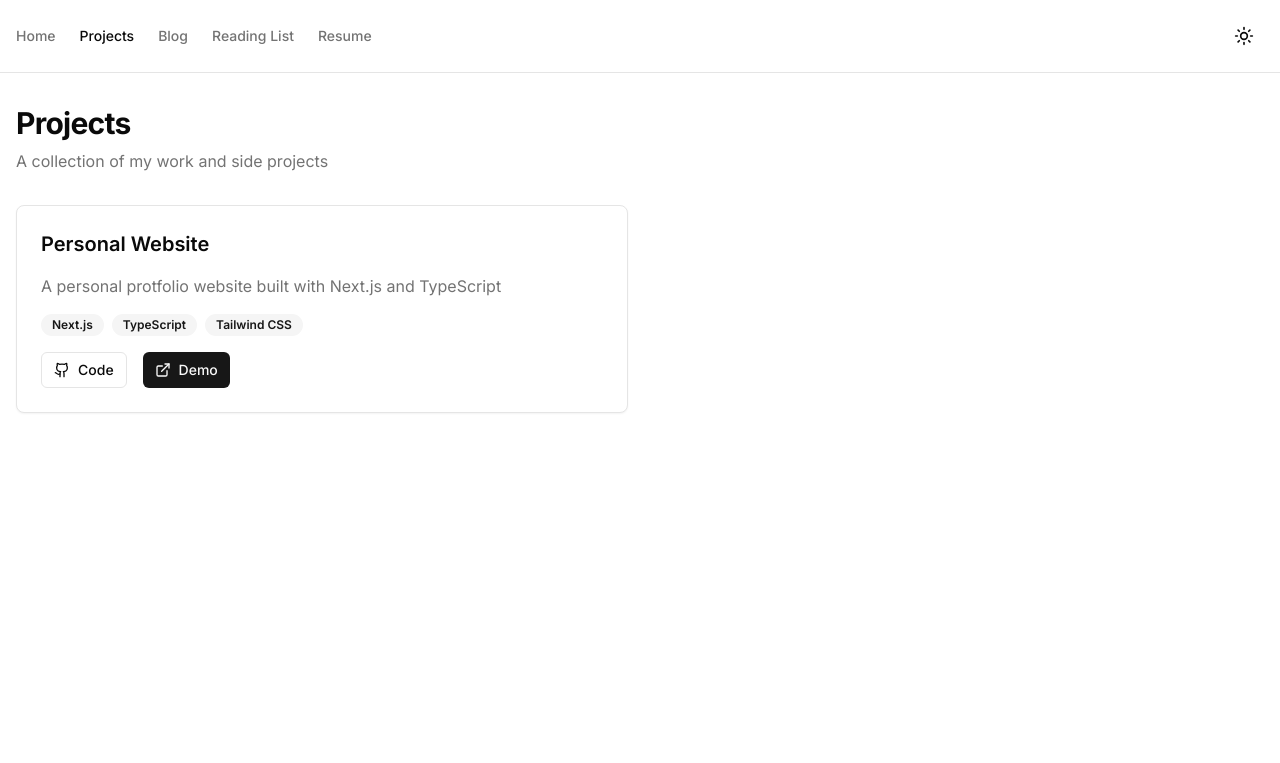
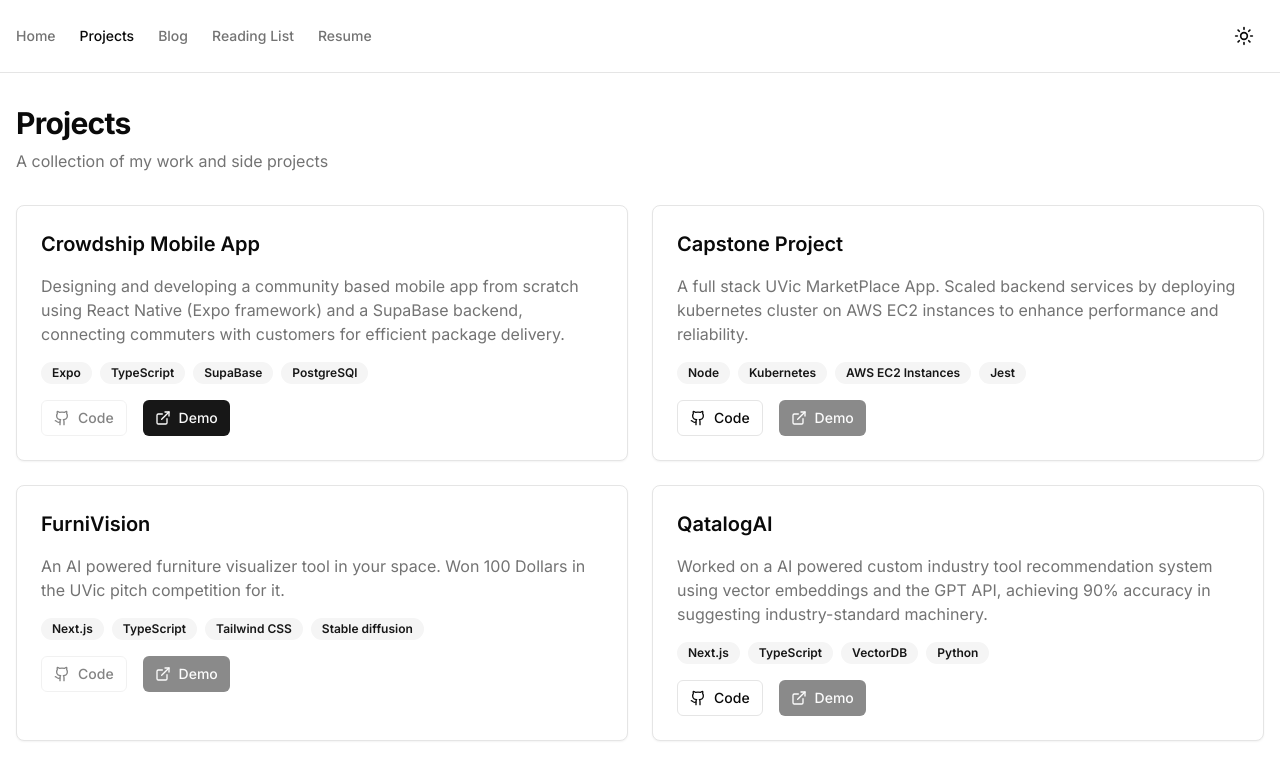
Before and after one commit to palodaman/website, a Next.js app: page /projects in a window 1280 px wide. Shown: the top 763 px of the page. Built offline with nearby package versions, Linux system fonts and the light colour scheme.

Commit message:
updated projects

```diff
--- a/app/projects/page.tsx
+++ b/app/projects/page.tsx
@@ -1,3 +1,4 @@
+'use client'
 import { Card } from '@/components/ui/card';
 import { Badge } from '@/components/ui/badge';
 import { Button } from '@/components/ui/button';
@@ -5,17 +6,49 @@ import { ExternalLinkIcon, GithubIcon } from 'lucide-react';
 
 const projects = [
   {
-    title: 'Personal Website',
-    description: 'A personal protfolio website built with Next.js and TypeScript',
-    // image: 'https://images.unsplash.com/photo-1460925895917-afdab827c52f?q=80&w=2015',
-    tags: ['Next.js', 'TypeScript', 'Tailwind CSS'],
+    title: 'Crowdship Mobile App',
+    description: 'Designing and developing a community based mobile app from scratch using React Native (Expo framework) and a SupaBase backend, connecting commuters with customers for efficient package delivery.',
+    tags: ['Expo', 'TypeScript', 'SupaBase', 'PostgreSQl'],
+    github: '#',
+    demo: 'https://webhome.csc.uvic.ca/~amanpalod/',
+  },
+  {
+    title: 'Capstone Project',
+    description: 'A full stack UVic MarketPlace App. Scaled backend services by deploying kubernetes cluster on AWS EC2 instances to enhance performance and reliability.',
+    tags: ['Node', 'Kubernetes', 'AWS EC2 Instances', 'Jest'],
+    github: 'https://github.com/vikesplace/vikesplace',
+    demo: '#',
+  },
+  {
+    title: 'FurniVision',
+    description: 'An AI powered furniture visualizer tool in your space. Won 100 Dollars in the UVic pitch competition for it.',
+    tags: ['Next.js', 'TypeScript', 'Tailwind CSS', 'Stable diffusion'],
     github: '#',
     demo: '#',
   },
-  // Add more projects here
+  {
+    title: 'QatalogAI',
+    description: 'Worked on a AI powered custom industry tool recommendation system using vector embeddings and the GPT API, achieving 90% accuracy in suggesting industry-standard machinery.',
+    tags: ['Next.js', 'TypeScript', 'VectorDB', 'Python'],
+    github: 'https://github.com/Udbhav8/qatalogAI-frontend',
+    demo: '#',
+  },
+  {
+    title: 'Personal Website',
+    description: 'A personal portfolio website built with Next.js and TypeScript',
+    tags: ['Next.js', 'TypeScript', 'Tailwind CSS'],
+    github: 'https://github.com/palodaman/website',
+    demo: '/',
+  },
 ];
 
 export default function Projects() {
+  const openInNewTab = (url) => {
+    if (url !== '#') {
+      window.open(url, '_blank', 'noopener,noreferrer');
+    }
+  };
+
   return (
     <div className="space-y-8">
       <div>
@@ -28,13 +61,6 @@ export default function Projects() {
       <div className="grid grid-cols-1 md:grid-cols-2 gap-6">
         {projects.map((project, index) => (
           <Card key={index} className="overflow-hidden">
-            {/* <div className="aspect-video relative">
-              <img
-                src={project.image}
-                alt={project.title}
-                className="object-cover w-full h-full"
-              />
-            </div> */}
             <div className="p-6 space-y-4">
               <h2 className="text-xl font-semibold">{project.title}</h2>
               <p className="text-muted-foreground">{project.description}</p>
@@ -46,11 +72,20 @@ export default function Projects() {
                 ))}
               </div>
               <div className="flex space-x-4">
-                <Button variant="outline" size="sm">
+                <Button
+                  variant="outline"
+                  size="sm"
+                  onClick={() => openInNewTab(project.github)}
+                  disabled={project.github === '#'}
+                >
                   <GithubIcon className="h-4 w-4 mr-2" />
                   Code
                 </Button>
-                <Button size="sm">
+                <Button
+                  size="sm"
+                  onClick={() => openInNewTab(project.demo)}
+                  disabled={project.demo === '#'}
+                >
                   <ExternalLinkIcon className="h-4 w-4 mr-2" />
                   Demo
                 </Button>
```
